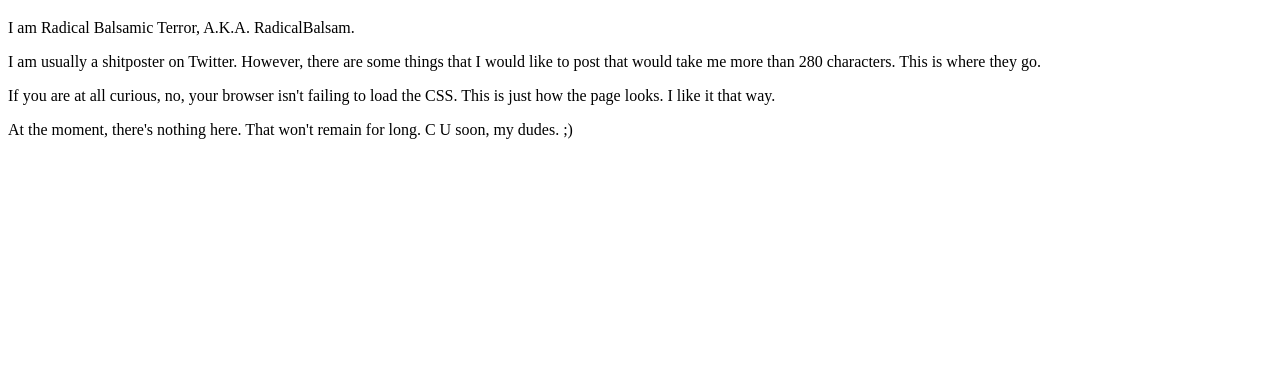
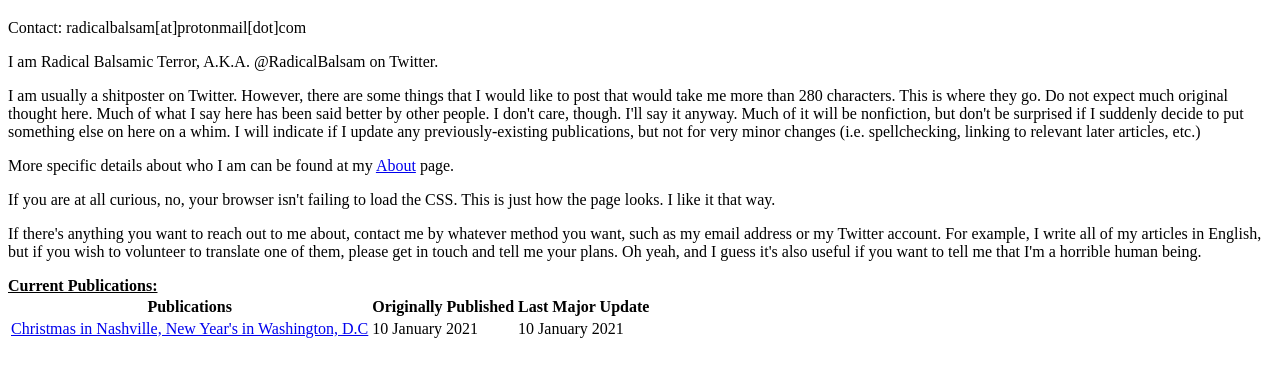
Before and after one commit to RadicalBalsam/RadicalBalsam.github.io, a plain HTML site: page index.html in a window 1280 px wide. Shown: the part 61-438 px from the top of the page. Drawn offline with Linux system fonts and the light colour scheme.

Commit message:
Update index.html

```diff
--- a/index.html
+++ b/index.html
@@ -6,19 +6,43 @@
     </head>
     <body>
         <h1>Posts Do Not Represent my Employer</h1>
+        Contact: radicalbalsam[at]protonmail[dot]com
         <div>
             <p>
-                I am Radical Balsamic Terror, A.K.A. RadicalBalsam.
+                I am Radical Balsamic Terror, A.K.A. @RadicalBalsam on Twitter.
             </p>
             <p>
                 I am usually a shitposter on Twitter. However, there are some things that I would like to post that would take me more than 280 characters. This is where they go.
+                Do not expect much original thought here. Much of what I say here has been said better by other people. I don't care, though. I'll say it anyway.
+                Much of it will be nonfiction, but don't be surprised if I suddenly decide to put something else on here on a whim.
+                I will indicate if I update any previously-existing publications, but not for very minor changes (i.e. spellchecking, linking to relevant later articles, etc.)
+            </p>
+            <p>
+                More specific details about who I am can be found at my <a href="./about.html">About</a> page.
             </p>
             <p>
                 If you are at all curious, no, your browser isn't failing to load the CSS. This is just how the page looks. I like it that way.
             </p>
             <p>
-                At the moment, there's nothing here. That won't remain for long. C U soon, my dudes. ;)
+                If there's anything you want to reach out to me about, contact me by whatever method you want, such as my email address or my Twitter account.
+                For example, I write all of my articles in English, but if you wish to volunteer to translate one of them, please get in touch and tell me your plans.
+                Oh yeah, and I guess it's also useful if you want to tell me that I'm a horrible human being.
             </p>
+        </div>
+        <div>
+            <b><u>Current Publications:</u></b>
+            <table>
+                <tr>
+                    <th>Publications</th>
+                    <th>Originally Published</th>
+                    <th>Last Major Update</th>
+                </tr>
+                <tr>
+                    <td><a href="./nashville.html">Christmas in Nashville, New Year's in Washington, D.C</a></td>
+                    <td>10 January 2021</td>
+                    <td>10 January 2021</td>
+                </tr>
+            </table>
         </div>
     </body>
 </html>
```
